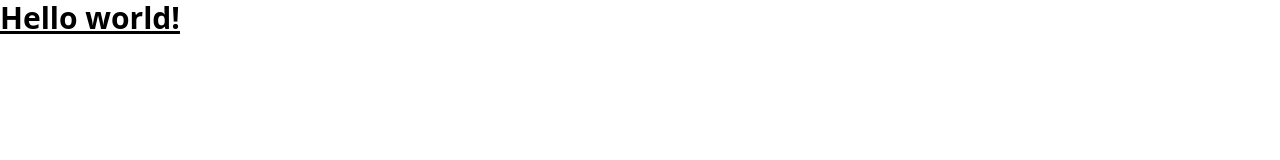
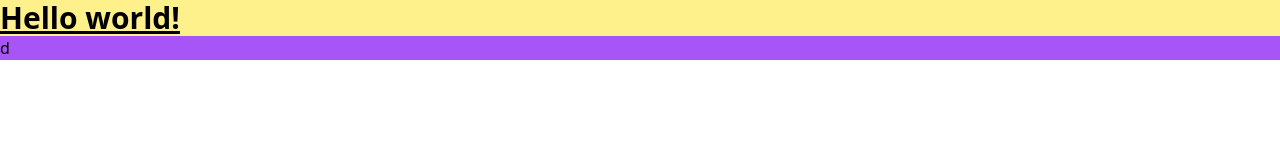
Before and after one commit to tanbir-hossen/penguin-fashion, a website: page index.html in a window 1280 px wide. Drawn offline with Linux system fonts and the light colour scheme.

Commit message:
index.html file move to /root

```diff
--- a/index.html
+++ b/index.html
@@ -6,8 +6,9 @@
   <link href="./src/output.css" rel="stylesheet">
 </head>
 <body>
-  <h1 class="text-3xl font-bold underline">
+  <h1 class="text-3xl font-bold underline bg-yellow-200">
     Hello world!
   </h1>
+  <div class="bg-purple-500">d</div>
 </body>
 </html>
--- a/tailwind.config.js
+++ b/tailwind.config.js
@@ -1,6 +1,6 @@
 /** @type {import('tailwindcss').Config} */
 module.exports = {
-  content: ["./src/**/*.{html,js}"],
+  content: ["./*.{html,js}"],
   theme: {
     extend: {},
   },
```
Also changed, not shown: src/icons/bg1.png (added), src/icons/bg2.png (added), src/icons/bg3.png (added), src/icons/box.png (added), src/icons/house.png (added), src/icons/logo.png (added), src/icons/question.png (added), src/icons/shopping-cart 1.png (added), src/images/jacket-1.png (added), src/images/jacket-2.png (added), src/images/jacket-3.png (added), src/images/jacket-4.png (added), src/images/jacket-5.png (added), src/images/jacket-6.png (added), 3 more files.
